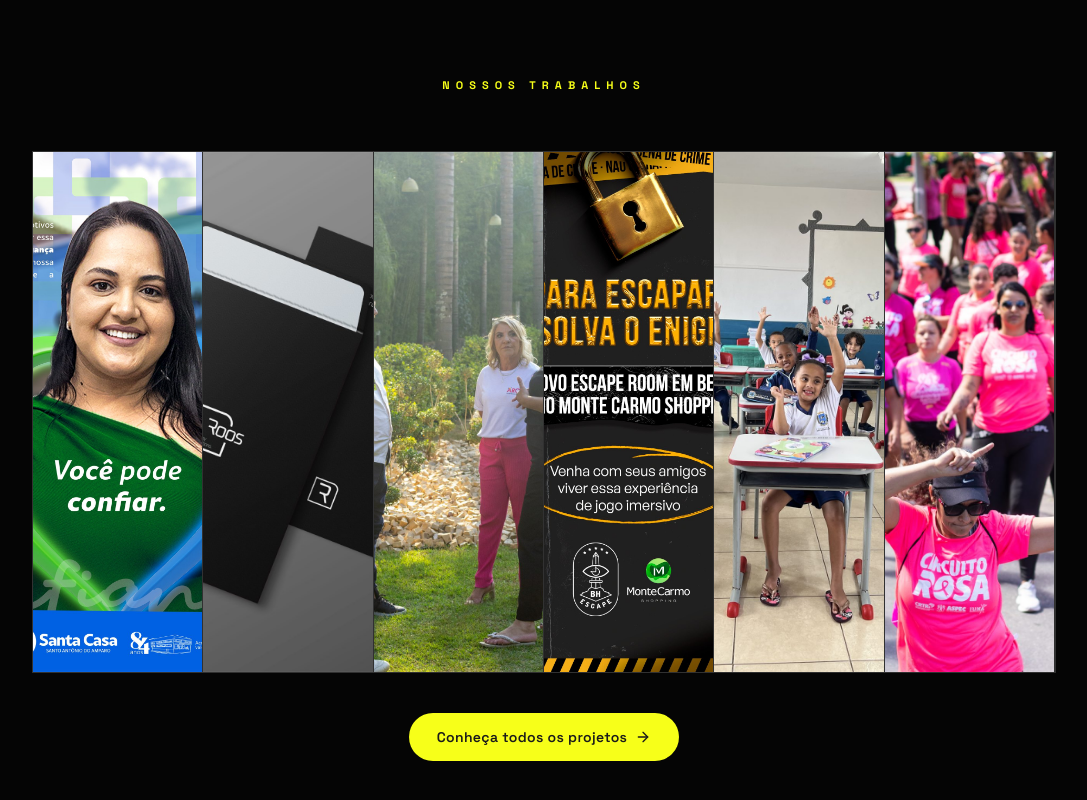
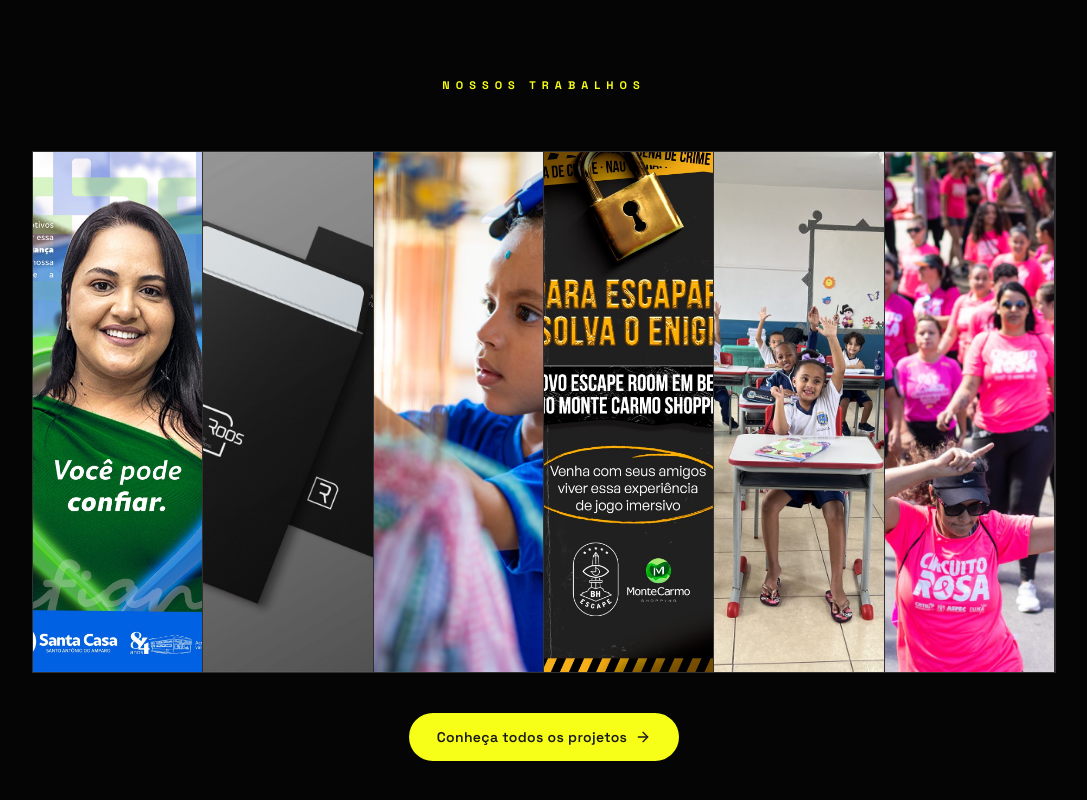
Before and after one commit to eduardomatheusb-ui/site-plante-comunicacao, a React (Vite) app: page / in a window 1280 px wide. Shown: the part 3826-4626 px from the top of the page, without its empty margins (96-1183 px from the left). Built offline with nearby package versions, Linux system fonts and the light colour scheme.

Commit message:
Corrige imagem do artigo de escuta

```diff
--- a/src/content/siteContent.js
+++ b/src/content/siteContent.js
@@ -234,9 +234,7 @@ export const projects = [
     title: 'Salão do Encontro',
     client: 'Salão do Encontro',
     segment: 'Terceiro setor',
-    image: '/brand/ideas/escuta-processo-criativo.jpg',
-    imageClass: 'object-contain bg-grafite',
-    cardImageClass: 'object-cover object-top',
+    image: '/brand/work/cover-salao-encontro.jpg',
     gallery: ['/brand/work/cover-salao-encontro.jpg', '/brand/work/salao-geral.jpg', '/brand/work/salao-parceiros.jpg'],
     challenge:
       'Comunicar uma iniciativa social com linguagem sensível, informação clara e materiais que ajudassem a mobilizar famílias, parceiros e comunidade.',
@@ -439,7 +437,9 @@ export const ideas = [
     category: 'Bastidores',
     date: '24 maio 2026',
     readingTime: '4 min',
-    image: '/brand/work/cover-salao-encontro.jpg',
+    image: '/brand/ideas/escuta-processo-criativo.jpg',
+    imageClass: 'object-contain bg-grafite',
+    cardImageClass: 'object-cover object-top',
     summary:
       'Na Plante, ouvir faz parte do método. Antes de propor caminhos, buscamos entender pessoas, contextos e necessidades.',
     highlight:
```
